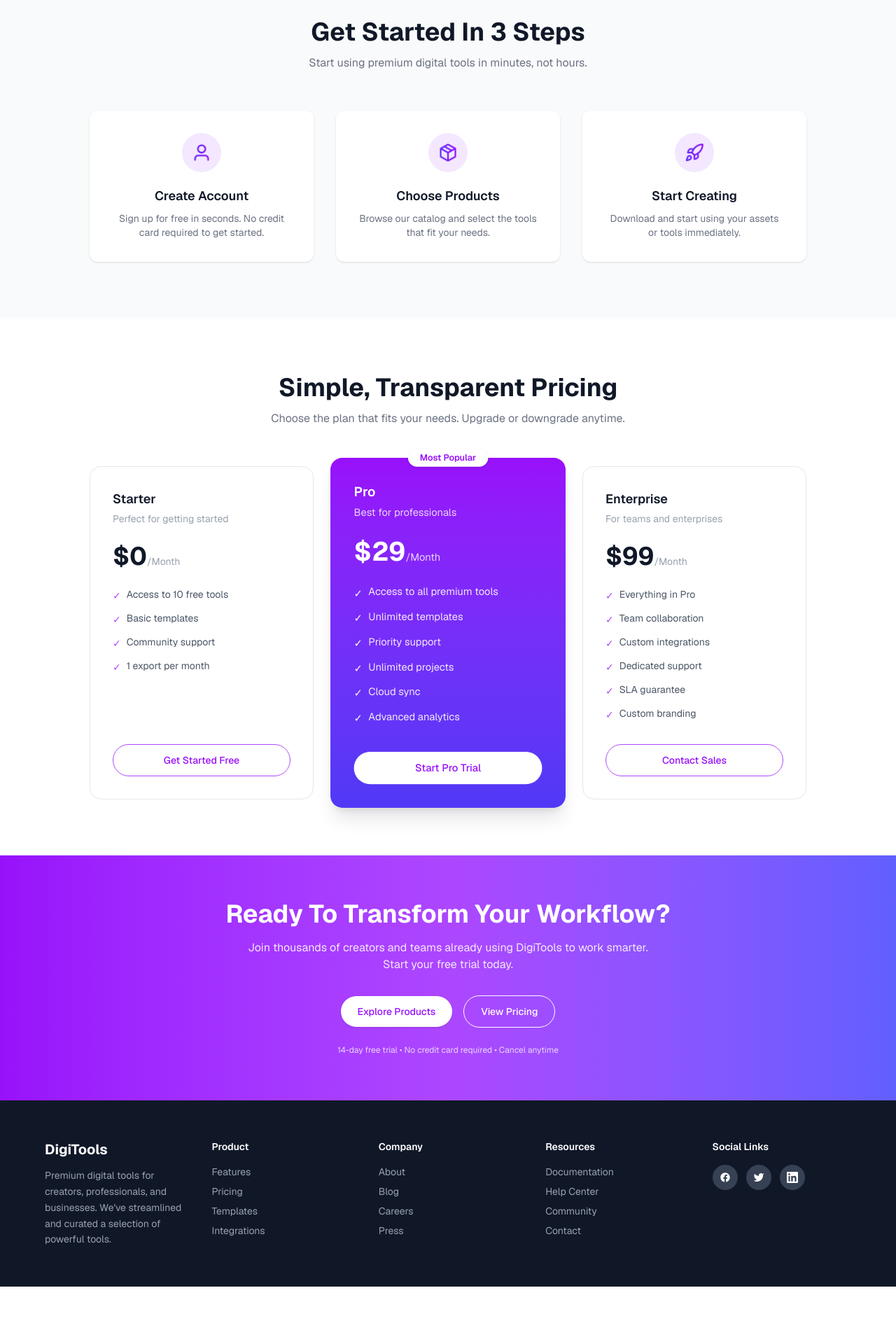
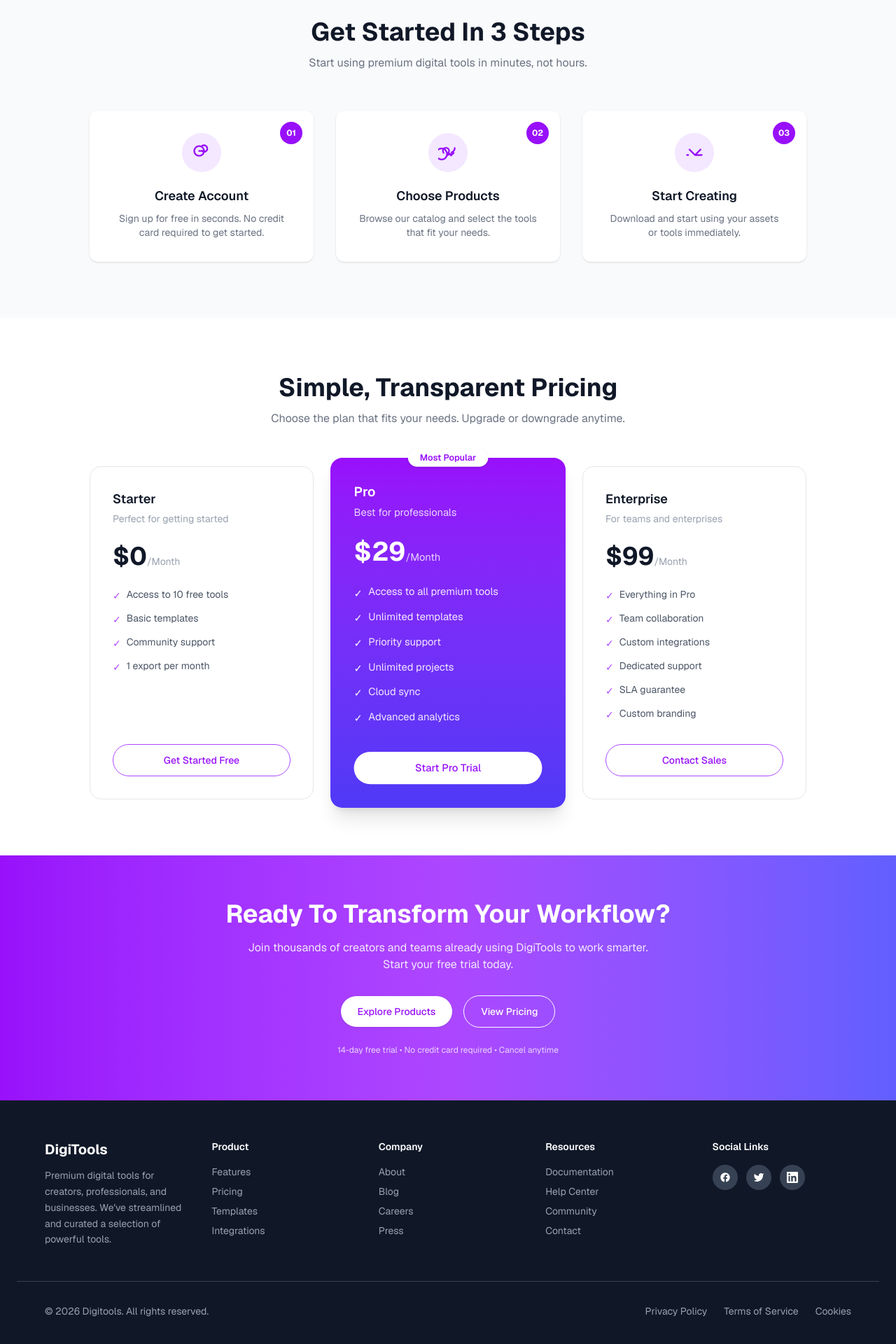
Before and after one commit to Adri-shikhar/digitools-platform, a React (Vite) app: page / in a window 1280 px wide. Shown: the part 2521-4441 px from the top of the page at 70% size. Before the commit the page ends 4359 px from the top, so only its background shows below. Built offline with nearby package versions, Linux system fonts and the light colour scheme.

Commit message:
MADE THE README FILE AND UPDTAED IT

```diff
--- a/src/App.jsx
+++ b/src/App.jsx
@@ -13,7 +13,7 @@ import Cart from './components/Cart'
 import Tab from './components/Tab';
 
 const getData = async () => {
-  const response = await fetch("/digitools-platform/data.json");
+  const response = await fetch("/data.json");
   return response.json();
 };
 
--- a/src/components/Footer.jsx
+++ b/src/components/Footer.jsx
@@ -48,16 +48,28 @@ export default function Footer() {
                     <div className="flex items-center gap-3">
 
                         <a href="#" className="w-9 h-9 bg-gray-700 hover:bg-purple-600 rounded-full flex items-center justify-center transition" aria-label="Facebook">
-                            <svg className="w-4 h-4 fill-white" viewBox="0 0 24 24"><path d="M22 12c0-5.523-4.477-10-10-10S2 6.477 2 12c0 4.991 3.657 9.128 8.438 9.878v-6.987h-2.54V12h2.54V9.797c0-2.506 1.492-3.89 3.777-3.89 1.094 0 2.238.195 2.238.195v2.46h-1.26c-1.243 0-1.63.771-1.63 1.562V12h2.773l-.443 2.89h-2.33v6.988C18.343 21.128 22 16.991 22 12z"/></svg>
+                            <svg className="w-4 h-4 fill-white" viewBox="0 0 24 24"><path d="M22 12c0-5.523-4.477-10-10-10S2 6.477 2 12c0 4.991 3.657 9.128 8.438 9.878v-6.987h-2.54V12h2.54V9.797c0-2.506 1.492-3.89 3.777-3.89 1.094 0 2.238.195 2.238.195v2.46h-1.26c-1.243 0-1.63.771-1.63 1.562V12h2.773l-.443 2.89h-2.33v6.988C18.343 21.128 22 16.991 22 12z" /></svg>
                         </a>
 
                         <a href="#" className="w-9 h-9 bg-gray-700 hover:bg-purple-600 rounded-full flex items-center justify-center transition" aria-label="Twitter">
-                            <svg className="w-4 h-4 fill-white" viewBox="0 0 24 24"><path d="M23 3a10.9 10.9 0 0 1-3.14 1.53A4.48 4.48 0 0 0 12 7.5v1A10.66 10.66 0 0 1 3 4s-4 9 5 13a11.64 11.64 0 0 1-7 2c9 5 20 0 20-11.5 0-.28-.03-.56-.08-.83A7.72 7.72 0 0 0 23 3z"/></svg>
+                            <svg className="w-4 h-4 fill-white" viewBox="0 0 24 24"><path d="M23 3a10.9 10.9 0 0 1-3.14 1.53A4.48 4.48 0 0 0 12 7.5v1A10.66 10.66 0 0 1 3 4s-4 9 5 13a11.64 11.64 0 0 1-7 2c9 5 20 0 20-11.5 0-.28-.03-.56-.08-.83A7.72 7.72 0 0 0 23 3z" /></svg>
                         </a>
 
                         <a href="#" className="w-9 h-9 bg-gray-700 hover:bg-purple-600 rounded-full flex items-center justify-center transition" aria-label="LinkedIn">
-                            <svg className="w-4 h-4 fill-white" viewBox="0 0 24 24"><path d="M20.447 20.452h-3.554v-5.569c0-1.328-.027-3.037-1.852-3.037-1.853 0-2.136 1.445-2.136 2.939v5.667H9.351V9h3.414v1.561h.046c.477-.9 1.637-1.85 3.37-1.85 3.601 0 4.267 2.37 4.267 5.455v6.286zM5.337 7.433a2.062 2.062 0 1 1 0-4.125 2.062 2.062 0 0 1 0 4.125zM6.918 20.452H3.756V9h3.162v11.452zM22.225 0H1.771C.792 0 0 .774 0 1.729v20.542C0 23.227.792 24 1.771 24h20.451C23.2 24 24 23.227 24 22.271V1.729C24 .774 23.2 0 22.222 0h.003z"/></svg>
+                            <svg className="w-4 h-4 fill-white" viewBox="0 0 24 24"><path d="M20.447 20.452h-3.554v-5.569c0-1.328-.027-3.037-1.852-3.037-1.853 0-2.136 1.445-2.136 2.939v5.667H9.351V9h3.414v1.561h.046c.477-.9 1.637-1.85 3.37-1.85 3.601 0 4.267 2.37 4.267 5.455v6.286zM5.337 7.433a2.062 2.062 0 1 1 0-4.125 2.062 2.062 0 0 1 0 4.125zM6.918 20.452H3.756V9h3.162v11.452zM22.225 0H1.771C.792 0 0 .774 0 1.729v20.542C0 23.227.792 24 1.771 24h20.451C23.2 24 24 23.227 24 22.271V1.729C24 .774 23.2 0 22.222 0h.003z" /></svg>
                         </a>
+                    </div>
+                </div>
+            </div>
+
+            {/* Footer Bottom */}
+            <div className="border-t border-gray-700 mt-12 pt-8">
+                <div className="max-w-6xl mx-auto flex flex-col md:flex-row items-center justify-between text-sm text-gray-400">
+                    <p>© 2026 Digitools. All rights reserved.</p>
+                    <div className="flex gap-6 mt-4 md:mt-0">
+                        <a href="#" className="hover:text-white transition">Privacy Policy</a>
+                        <a href="#" className="hover:text-white transition">Terms of Service</a>
+                        <a href="#" className="hover:text-white transition">Cookies</a>
                     </div>
                 </div>
             </div>
--- a/src/components/Steps.jsx
+++ b/src/components/Steps.jsx
@@ -1,7 +1,3 @@
-import userIcon from '../assets/user.png'
-import packageIcon from '../assets/package.png'
-import rocketIcon from '../assets/rocket.png'
-
 export default function Steps() {
     return (
         <section className="bg-gray-50 py-20 px-6">
@@ -12,27 +8,36 @@ export default function Steps() {
 
                 <div className="grid grid-cols-1 md:grid-cols-3 gap-8 mt-14">
 
-                    <div className="bg-white rounded-xl p-8 text-center shadow-sm hover:shadow-md transition">
+                    <div className="bg-white rounded-xl p-8 text-center shadow-sm hover:shadow-md transition relative">
+                        <div className="absolute top-4 right-4 w-8 h-8 bg-purple-600 rounded-full flex items-center justify-center text-white text-xs font-bold">01</div>
                         <div className="w-14 h-14 mx-auto bg-purple-100 rounded-full flex items-center justify-center mb-5">
-                            <img src={userIcon} alt="Create Account" className="w-7 h-7" />
+                            <svg className="w-7 h-7 text-purple-600" fill="none" stroke="currentColor" viewBox="0 0 24 24">
+                                <path strokeLinecap="round" strokeLinejoin="round" strokeWidth={2} d="M12 4.354a4 4 0 110 5.292M15 10H9m6 0a6 6 0 11-12 0 6 6 0 0112 0z" />
+                            </svg>
                         </div>
                         <h3 className="text-lg font-semibold text-gray-900 mb-2">Create Account</h3>
                         <p className="text-gray-500 text-sm">Sign up for free in seconds. No credit card required to get started.</p>
                     </div>
 
 
-                    <div className="bg-white rounded-xl p-8 text-center shadow-sm hover:shadow-md transition">
+                    <div className="bg-white rounded-xl p-8 text-center shadow-sm hover:shadow-md transition relative">
+                        <div className="absolute top-4 right-4 w-8 h-8 bg-purple-600 rounded-full flex items-center justify-center text-white text-xs font-bold">02</div>
                         <div className="w-14 h-14 mx-auto bg-purple-100 rounded-full flex items-center justify-center mb-5">
-                            <img src={packageIcon} alt="Choose Products" className="w-7 h-7" />
+                            <svg className="w-7 h-7 text-purple-600" fill="none" stroke="currentColor" viewBox="0 0 24 24">
+                                <path strokeLinecap="round" strokeLinejoin="round" strokeWidth={2} d="M20.25 6.375c0 2.278-1.435 4.172-3.882 5.397M9.75 17.25m0 0a6.75 6.75 0 1 1 .008-.013m0 .013a6.75 6.75 0 0 1 6-3.75m3.218-1.217a23.5 23.5 0 0 1-3.282 3.282m0 0a23.5 23.5 0 0 0-3.282-3.282m0 0c.577-.577.873-1.5.873-2.408a3.75 3.75 0 0 0-7.5 0c0 .908.296 1.831.873 2.408" />
+                            </svg>
                         </div>
                         <h3 className="text-lg font-semibold text-gray-900 mb-2">Choose Products</h3>
                         <p className="text-gray-500 text-sm">Browse our catalog and select the tools that fit your needs.</p>
                     </div>
 
 
-                    <div className="bg-white rounded-xl p-8 text-center shadow-sm hover:shadow-md transition">
+                    <div className="bg-white rounded-xl p-8 text-center shadow-sm hover:shadow-md transition relative">
+                        <div className="absolute top-4 right-4 w-8 h-8 bg-purple-600 rounded-full flex items-center justify-center text-white text-xs font-bold">03</div>
                         <div className="w-14 h-14 mx-auto bg-purple-100 rounded-full flex items-center justify-center mb-5">
-                            <img src={rocketIcon} alt="Start Creating" className="w-7 h-7" />
+                            <svg className="w-7 h-7 text-purple-600" fill="none" stroke="currentColor" viewBox="0 0 24 24">
+                                <path strokeLinecap="round" strokeLinejoin="round" strokeWidth={2} d="M12.75 15l6.75-6.75M12.75 15l-6.75-6.75M12.75 15H21m-16.5 0H3" />
+                            </svg>
                         </div>
                         <h3 className="text-lg font-semibold text-gray-900 mb-2">Start Creating</h3>
                         <p className="text-gray-500 text-sm">Download and start using your assets or tools immediately.</p>
--- a/vite.config.js
+++ b/vite.config.js
@@ -4,6 +4,6 @@ import tailwindcss from '@tailwindcss/vite'
 
 // https://vite.dev/config/
 export default defineConfig({
-  base: '/digitools-platform/',
+  base: '/',
   plugins: [react(), tailwindcss()],
 })
```
Also changed, not shown: src/components/ModalCard.jsx (line endings or trailing spaces), 1 other file (tests, documents, lock files or other folders).
